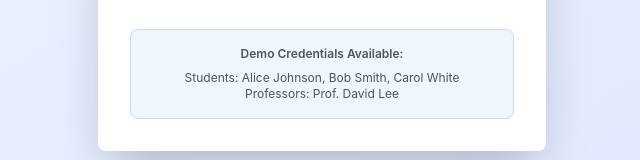
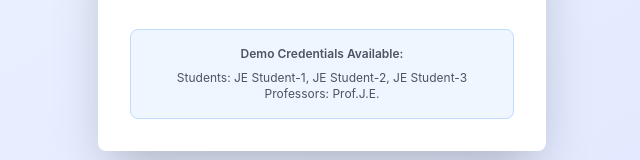
Before and after one commit to jaynikam2005/assignment-management-dashboard, a React (Create React App) app in the folder dashboard/: page / in a window 1280 px wide. Shown: the part 524-684 px from the top of the page, without its empty margins (318-958 px from the left). Built offline with nearby package versions, Linux system fonts and the light colour scheme.

Commit message:
Update demo user names in login and mock data
Replaces previous student and professor names with 'JE Student-1', 'JE Student-2', 'JE Student-3', and 'Prof.J.E.' in both the login page and mock data to reflect new demo credentials.

```diff
--- a/dashboard/src/components/common/LoginPage.js
+++ b/dashboard/src/components/common/LoginPage.js
@@ -266,10 +266,10 @@ const LoginPage = () => {
               Demo Credentials Available:
             </p>
             <p className="text-xs text-gray-600 text-center">
-              Students: Alice Johnson, Bob Smith, Carol White
+              Students: JE Student-1, JE Student-2, JE Student-3
             </p>
             <p className="text-xs text-gray-600 text-center">
-              Professors: Prof. David Lee
+              Professors: Prof.J.E.
             </p>
           </div>
         )}
--- a/dashboard/src/data/mockData.js
+++ b/dashboard/src/data/mockData.js
@@ -1,12 +1,12 @@
 // Mock data for students and assignments
 const mockStudents = [
-  { id: 's1', name: 'Alice Johnson', email: 'alice@example.com', role: 'student' },
-  { id: 's2', name: 'Bob Smith', email: 'bob@example.com', role: 'student' },
-  { id: 's3', name: 'Carol White', email: 'carol@example.com', role: 'student' },
+  { id: 's1', name: 'JE Student-1', email: 'JE1@example.com', role: 'student' },
+  { id: 's2', name: 'JE Student-2', email: 'JE2@example.com', role: 'student' },
+  { id: 's3', name: 'JE Student-3', email: 'JE3@example.com', role: 'student' },
 ];
 
 const mockAdmins = [
-  { id: 'a1', name: 'Prof. David Lee', email: 'david@example.com', role: 'admin' },
+  { id: 'a1', name: 'Prof.J.E.', email: 'JE@example.com', role: 'admin' },
 ];
 
 const mockAssignments = [
```
